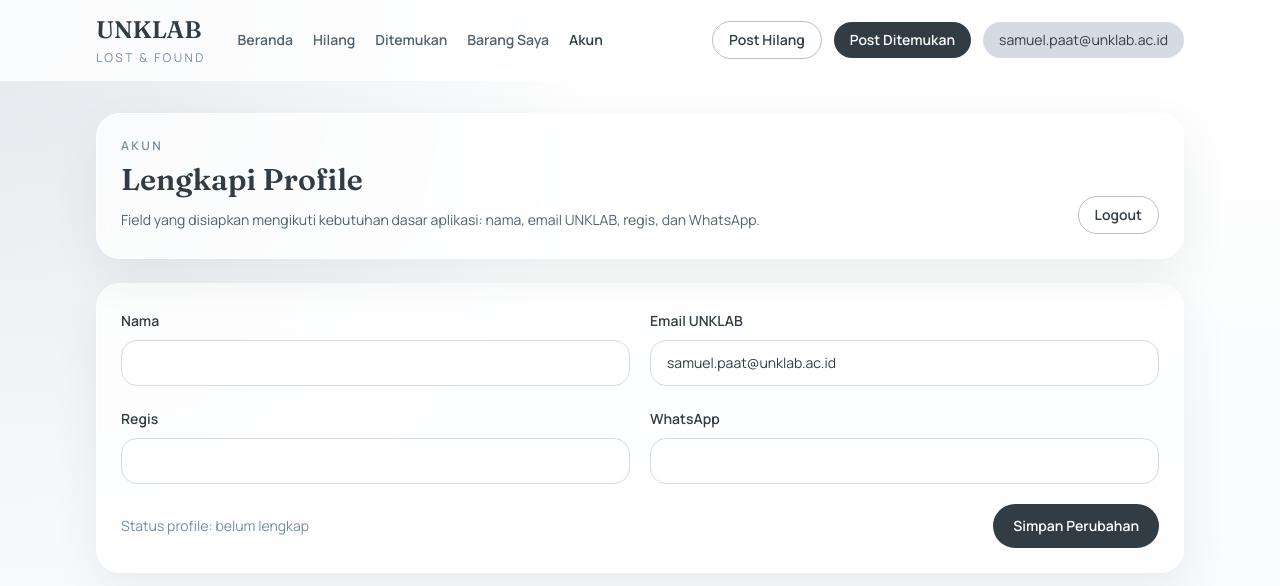
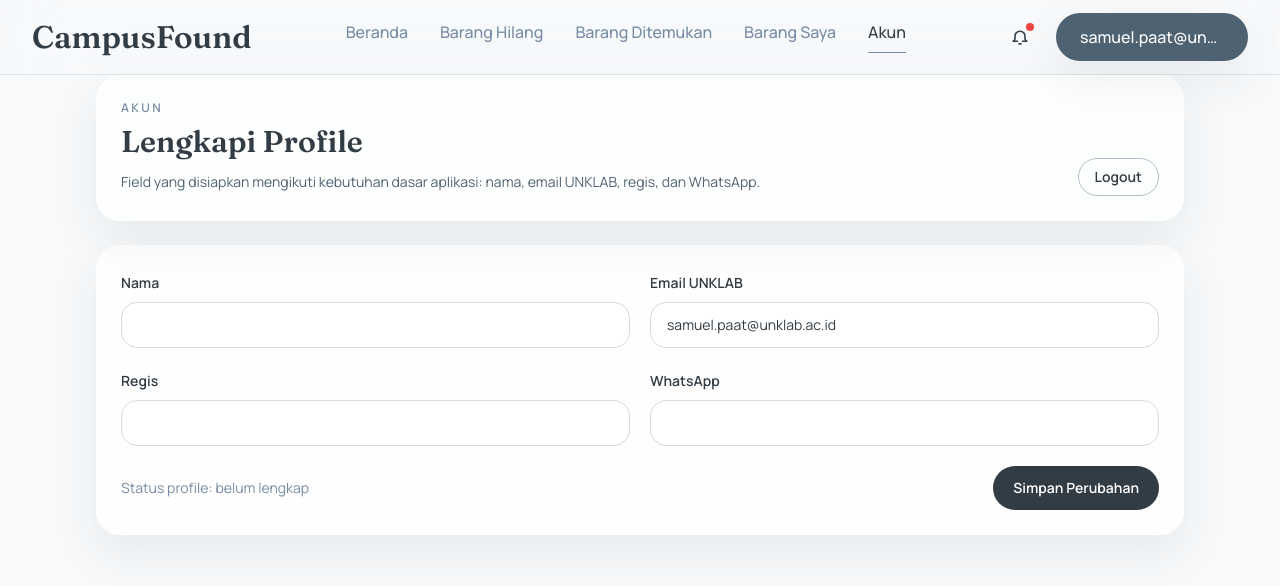
Before and after one commit to ariellyasayow/FrontEnd-Lost-Found, a React (Vite) app: page /login in a window 1280 px wide. Both pictures are taken after typing "Sample123" into the empty fields and a click on the button "Masuk". Shown: the top 586 px of the page. Built offline with nearby package versions, Linux system fonts and the light colour scheme.

Commit message:
Membuat navigasi dan layout inti

```diff
--- a/src/components/navigation/MobileNav.tsx
+++ b/src/components/navigation/MobileNav.tsx
@@ -5,15 +5,15 @@ import { Container } from '../common/Container';
 
 function getLinkClass(isActive: boolean) {
   return isActive
-    ? 'rounded-full bg-brand-900 px-3 py-2 text-xs font-semibold text-white'
-    : 'rounded-full px-3 py-2 text-xs font-semibold text-brand-700';
+    ? 'rounded-2xl bg-brand-700 px-3 py-2 text-[0.7rem] font-semibold text-white shadow-soft'
+    : 'rounded-2xl px-3 py-2 text-[0.7rem] font-semibold text-brand-500';
 }
 
 export function MobileNav() {
   return (
-    <div className="fixed inset-x-0 bottom-0 z-40 border-t border-white/80 bg-white/90 py-3 backdrop-blur md:hidden">
+    <div className="fixed inset-x-0 bottom-0 z-40 border-t border-brand-100/80 bg-white/95 py-3 backdrop-blur-xl lg:hidden">
       <Container>
-        <nav className="flex items-center justify-between gap-2">
+        <nav className="grid grid-cols-5 gap-2 rounded-[1.6rem] border border-brand-100/80 bg-white/92 p-2 shadow-soft">
           {mobileNavLinks.map((link) => (
             <NavLink
               key={link.to}
--- a/src/components/navigation/Navbar.tsx
+++ b/src/components/navigation/Navbar.tsx
@@ -8,53 +8,74 @@ import { Container } from '../common/Container';
 
 function getDesktopLinkClass(isActive: boolean) {
   return isActive
-    ? 'text-brand-900'
-    : 'text-brand-700 hover:text-brand-900';
+    ? 'border-b border-brand-500 pb-2 text-brand-900'
+    : 'border-b border-transparent pb-2 text-brand-500 hover:text-brand-900';
 }
 
 export function Navbar() {
   const { user } = useAuth();
+  const displayName = user?.profile.name || user?.email || 'Akun';
 
   return (
-    <header className="sticky top-0 z-40 border-b border-white/60 bg-white/80 backdrop-blur">
-      <Container className="flex h-20 items-center justify-between gap-6">
-        <div className="flex items-center gap-8">
-          <Link to={ROUTES.home} className="space-y-1">
-            <p className="font-display text-2xl text-brand-900">UNKLAB</p>
-            <p className="text-xs uppercase tracking-[0.2em] text-brand-500">
-              Lost &amp; Found
+    <header className="sticky top-0 z-40 border-b border-brand-100/70 bg-white/92 backdrop-blur-xl">
+      <Container className="flex h-[4.6rem] items-center justify-between gap-6 xl:max-w-7xl">
+        <Link to={ROUTES.home} className="shrink-0">
+          <p className="font-display text-[1.95rem] leading-none text-brand-900">
+            CampusFound
           </p>
         </Link>
 
-          <nav className="hidden items-center gap-5 text-sm font-semibold md:flex">
+        <nav className="hidden flex-1 items-center justify-center gap-8 text-[1rem] font-medium lg:flex">
           {primaryNavLinks.map((link) => (
             <NavLink
               key={link.to}
               to={link.to}
-                className={({ isActive }) => getDesktopLinkClass(isActive)}
+              className={({ isActive }) =>
+                `whitespace-nowrap transition-colors ${getDesktopLinkClass(isActive)}`
+              }
             >
               {link.label}
             </NavLink>
           ))}
         </nav>
+
+        <div className="hidden shrink-0 items-center gap-4 lg:flex">
+          <Link
+            to={ROUTES.account}
+            className="relative inline-flex h-10 w-10 items-center justify-center text-brand-900 transition hover:text-brand-700"
+            aria-label="Notifikasi"
+          >
+            <svg
+              aria-hidden="true"
+              viewBox="0 0 24 24"
+              className="h-5 w-5"
+              fill="none"
+              stroke="currentColor"
+              strokeWidth="1.9"
+              strokeLinecap="round"
+              strokeLinejoin="round"
+            >
+              <path d="M15 17h5l-1.4-1.4a2 2 0 0 1-.6-1.4V11a6 6 0 1 0-12 0v3.2a2 2 0 0 1-.6 1.4L4 17h5" />
+              <path d="M10.8 20a1.8 1.8 0 0 0 2.4 0" />
+            </svg>
+            <span className="absolute right-1.5 top-1.5 h-2 w-2 rounded-full bg-red-500" />
+          </Link>
+
+          <Link
+            to={ROUTES.account}
+            className="max-w-[12rem] truncate rounded-full bg-brand-700 px-6 py-3 text-base font-medium text-white shadow-soft transition hover:bg-brand-900"
+          >
+            {displayName}
+          </Link>
         </div>
 
-        <div className="hidden items-center gap-3 md:flex">
+        <div className="flex items-center gap-3 lg:hidden">
           <Link
-            to={ROUTES.postLostItem}
-            className="rounded-full border border-brand-300 px-4 py-2 text-sm font-semibold text-brand-900 transition hover:border-brand-500"
+            to={ROUTES.account}
+            className="rounded-full border border-brand-300 bg-white px-4 py-2 text-sm font-semibold text-brand-900 transition hover:border-brand-500"
           >
-            Post Hilang
+            Akun
           </Link>
-          <Link
-            to={ROUTES.postFoundItem}
-            className="rounded-full bg-brand-900 px-4 py-2 text-sm font-semibold text-white transition hover:bg-brand-700"
-          >
-            Post Ditemukan
-          </Link>
-          <div className="rounded-full bg-brand-100 px-4 py-2 text-sm text-brand-900">
-            {user?.profile.name || user?.email || APP_NAME}
-          </div>
         </div>
       </Container>
     </header>
--- a/src/constants/navigation.ts
+++ b/src/constants/navigation.ts
@@ -1,6 +1,29 @@
 import { ROUTES } from './routes';
 
 export const primaryNavLinks = [
+  {
+    label: 'Beranda',
+    to: ROUTES.home,
+  },
+  {
+    label: 'Barang Hilang',
+    to: ROUTES.lostItems,
+  },
+  {
+    label: 'Barang Ditemukan',
+    to: ROUTES.foundItems,
+  },
+  {
+    label: 'Barang Saya',
+    to: ROUTES.myItems,
+  },
+  {
+    label: 'Akun',
+    to: ROUTES.account,
+  },
+];
+
+export const mobileNavLinks = [
   {
     label: 'Beranda',
     to: ROUTES.home,
@@ -14,7 +37,7 @@ export const primaryNavLinks = [
     to: ROUTES.foundItems,
   },
   {
-    label: 'Barang Saya',
+    label: 'Saya',
     to: ROUTES.myItems,
   },
   {
@@ -22,5 +45,3 @@ export const primaryNavLinks = [
     to: ROUTES.account,
   },
 ];
-
-export const mobileNavLinks = primaryNavLinks.slice(0, 4);
--- a/src/layouts/AppShell.tsx
+++ b/src/layouts/AppShell.tsx
@@ -5,9 +5,9 @@ import { Navbar } from '../components/navigation/Navbar';
 
 export function AppShell() {
   return (
-    <div className="min-h-screen pb-24 md:pb-0">
+    <div className="min-h-screen bg-canvas pb-24 lg:pb-0">
       <Navbar />
-      <main className="py-8">
+      <main className="pt-6 lg:pt-0">
         <Outlet />
       </main>
       <MobileNav />
```
Also changed, not shown: 1 other file (tests, documents, lock files or other folders). Lines whose indentation alone changed are shown as unchanged.
